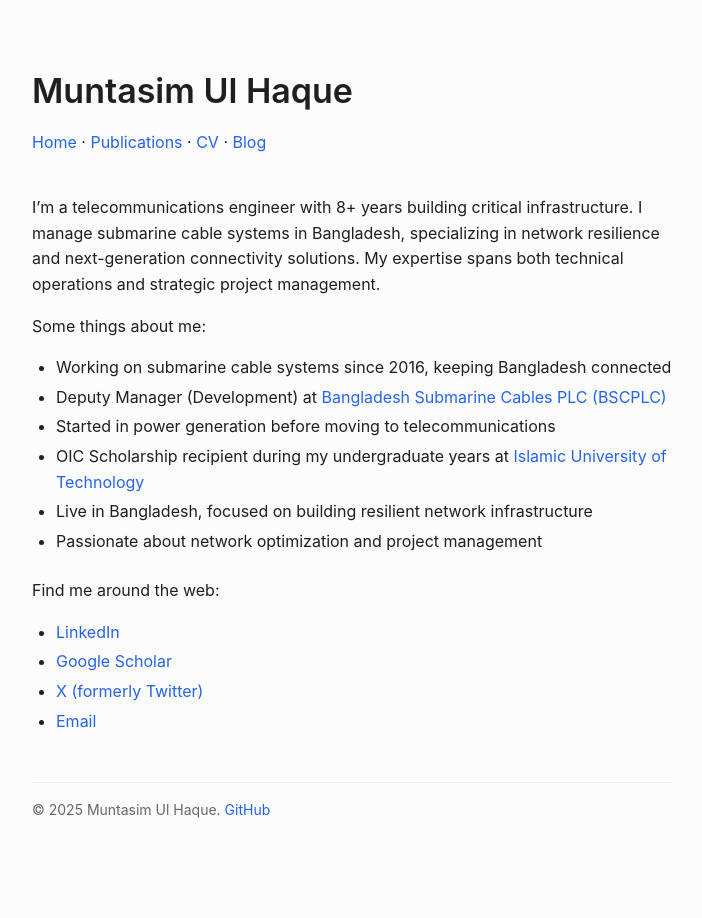
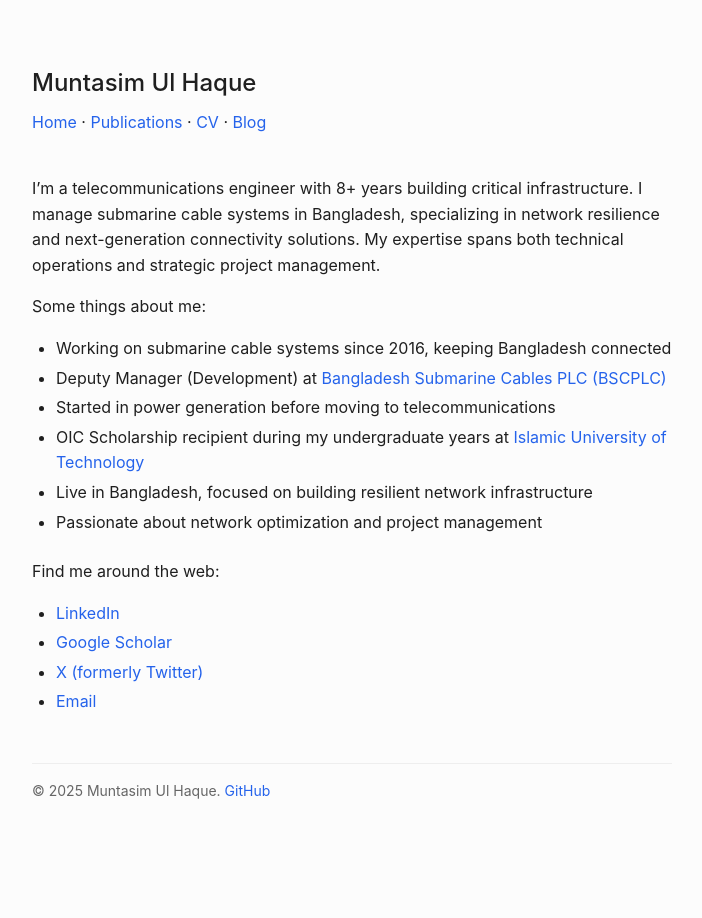
Before and after one commit to muntasimulhaque/muntasimulhaque.github.io, a Jekyll site: the page built from index.md, in a window 1280 px wide. Shown: the whole page, without its empty margins (288-990 px from the left). Built offline with Jekyll 4.4.1, drawn with Linux system fonts in a browser that asks for light colours.

Commit message:
Update style.css

```diff
--- a/assets/css/style.css
+++ b/assets/css/style.css
@@ -23,9 +23,9 @@ body {
 /* Make the site title reasonably sized - not too large, not too small */
 .site-header .site-title {
   display: block;
-  font-size: 2.125rem !important; /* Reduced from 2.5rem to a more balanced size */
-  font-weight: 600 !important; /* Slightly reduced from 700 */
-  margin-bottom: 0.7rem;
+  font-size: 1.5rem !important; /* Reduced from 2.5rem to a more balanced size */
+  font-weight: 500 !important; /* Slightly reduced from 700 */
+  margin-bottom: 0.5rem;
   color: #1f1f1f !important; /* Same as body text */
   text-decoration: none !important; /* No underline */
 }
```
